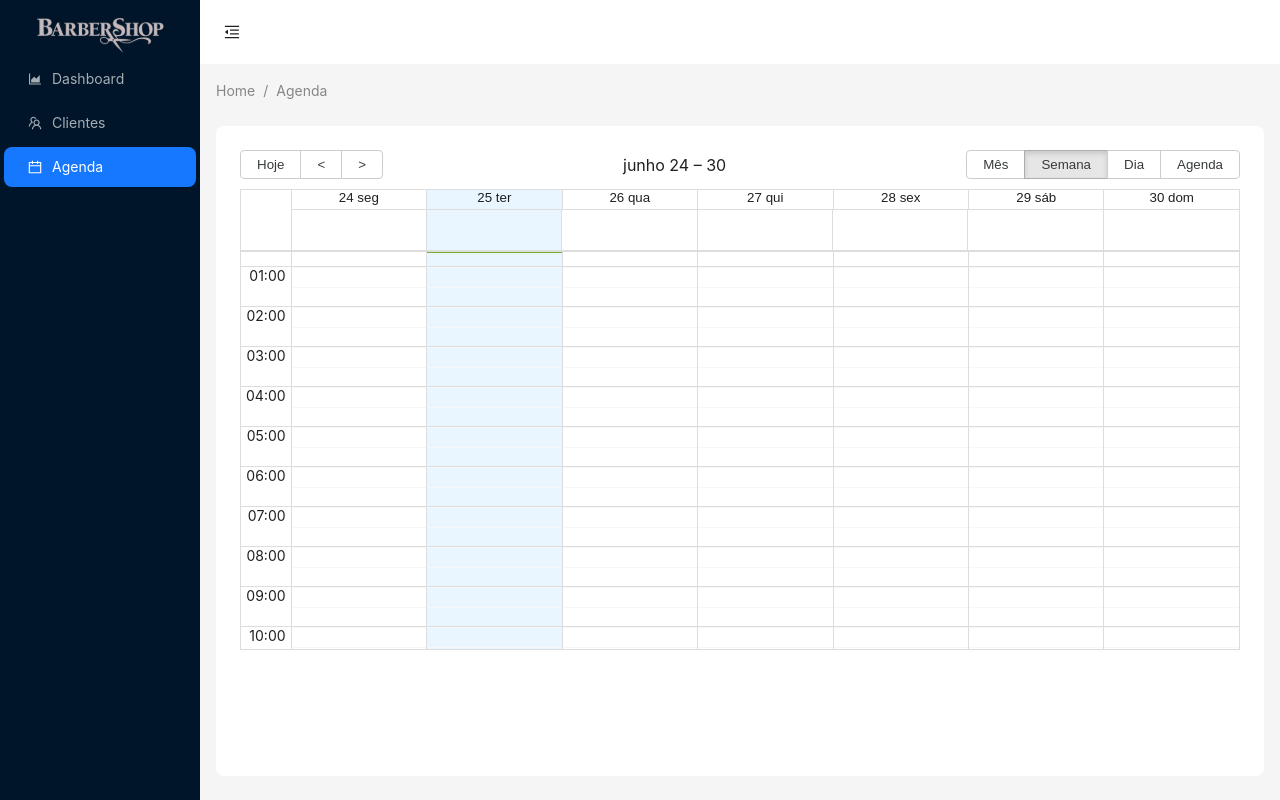
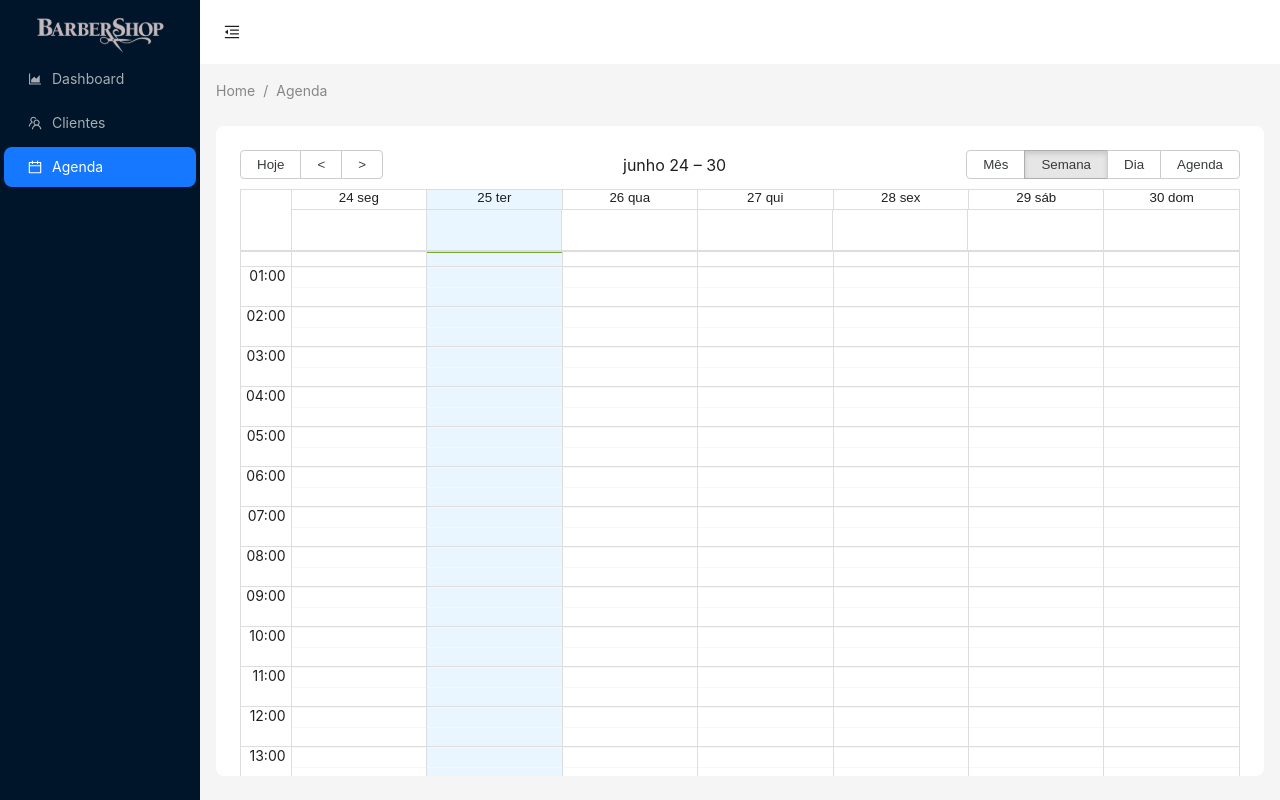
Before and after one commit to GustavoMoraisSantos/david-barber, a React (Vite) app: page / in a window 1280 px wide. Both pictures are taken after a click on the item "Agenda". Built offline with nearby package versions, Linux system fonts and the light colour scheme.

Commit message:
Fix(calendar): fix calendar size

```diff
--- a/src/App.tsx
+++ b/src/App.tsx
@@ -92,6 +92,9 @@ const App: React.FC = () => {
             minHeight: 280,
             background: colorBgContainer,
             borderRadius: borderRadiusLG,
+            display: "flex",
+            flexDirection: "column",
+            overflow: "hidden",
           }}
         >
           {selectedTab?.key === "1" && <Dashboard />}
--- /dev/null
+++ b/src/components/schedulers/Calendar.module.css
@@ -0,0 +1,11 @@
+.mainContainer {
+  height: 100%;
+  display: flex;
+  flex-direction: column;
+}
+
+.schedulerCalendarContainer {
+  flex: 1;
+  display: flex;
+  flex-direction: column;
+}
--- a/src/components/schedulers/Calendar.tsx
+++ b/src/components/schedulers/Calendar.tsx
@@ -1,5 +1,6 @@
 // @ts-nocheck
 import { Calendar, momentLocalizer } from "react-big-calendar";
+import styles from "./Calendar.module.css";
 import moment from "moment";
 import "moment/locale/pt-br";
 moment.locale("pt-br");
@@ -85,7 +86,7 @@ export default function SchedulerCalendar() {
   ];
 
   return (
-    <div>
+    <div className={styles.schedulerCalendarContainer}>
       <Calendar
         messages={messages}
         localizer={localizer}
@@ -95,7 +96,7 @@ export default function SchedulerCalendar() {
         scrollToTime={moment().toDate()}
         startAccessor="start"
         endAccessor="end"
-        style={{ height: 500 }}
+        style={{ height: "80vh", marginBottom: "3rem" }}
       />
     </div>
   );
--- a/src/components/schedulers/index.tsx
+++ b/src/components/schedulers/index.tsx
@@ -1,8 +1,9 @@
 import SchedulerCalendar from "./Calendar";
+import styles from "./Calendar.module.css";
 
 export default function Scheduler() {
   return (
-    <div>
+    <div className={styles.mainContainer}>
       <SchedulerCalendar />
     </div>
   );
```
